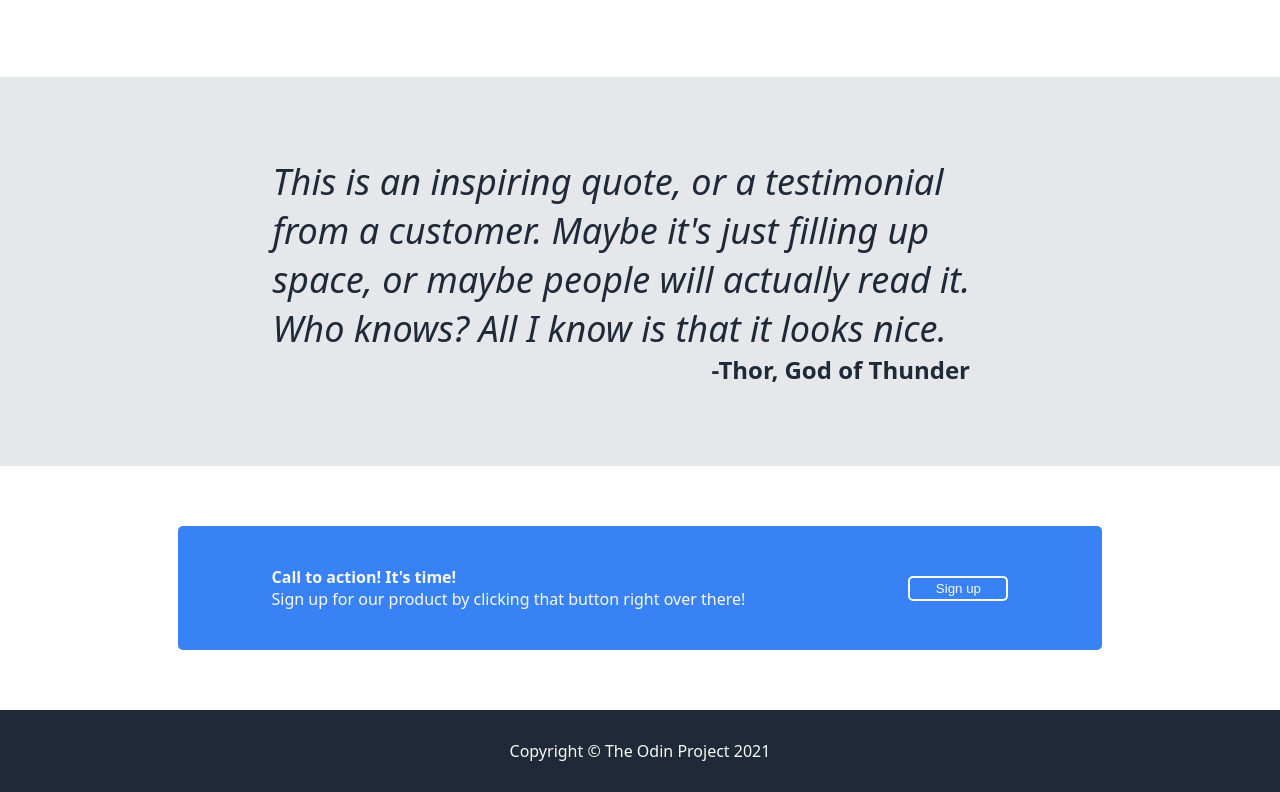
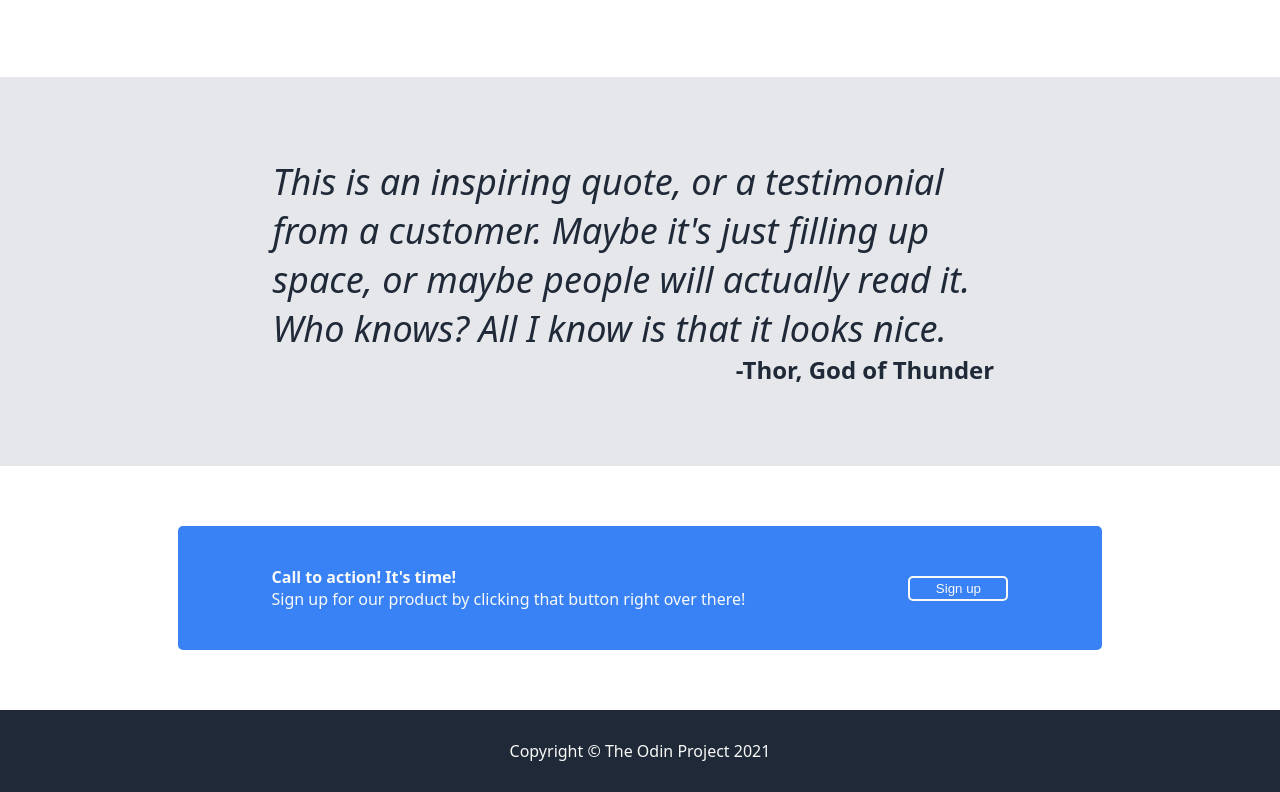
Before and after one commit to abigailew457/odin-landing-page, a plain HTML site: page index.html in a window 1280 px wide. Shown: the part 823-1615 px from the top of the page. Drawn offline with Linux system fonts and the light colour scheme.

Commit message:
Edit credit padding and alignment

```diff
--- a/styles.css
+++ b/styles.css
@@ -70,8 +70,8 @@
 .credit {
     font-weight: bold;
     font-size: 24px;
-    align-self: flex-end;
-    padding-right: 230px;
+    align-self: center;
+    padding-left: 450px;
 }
 .sign-up-section {
     background-color: #3882F6;
```
